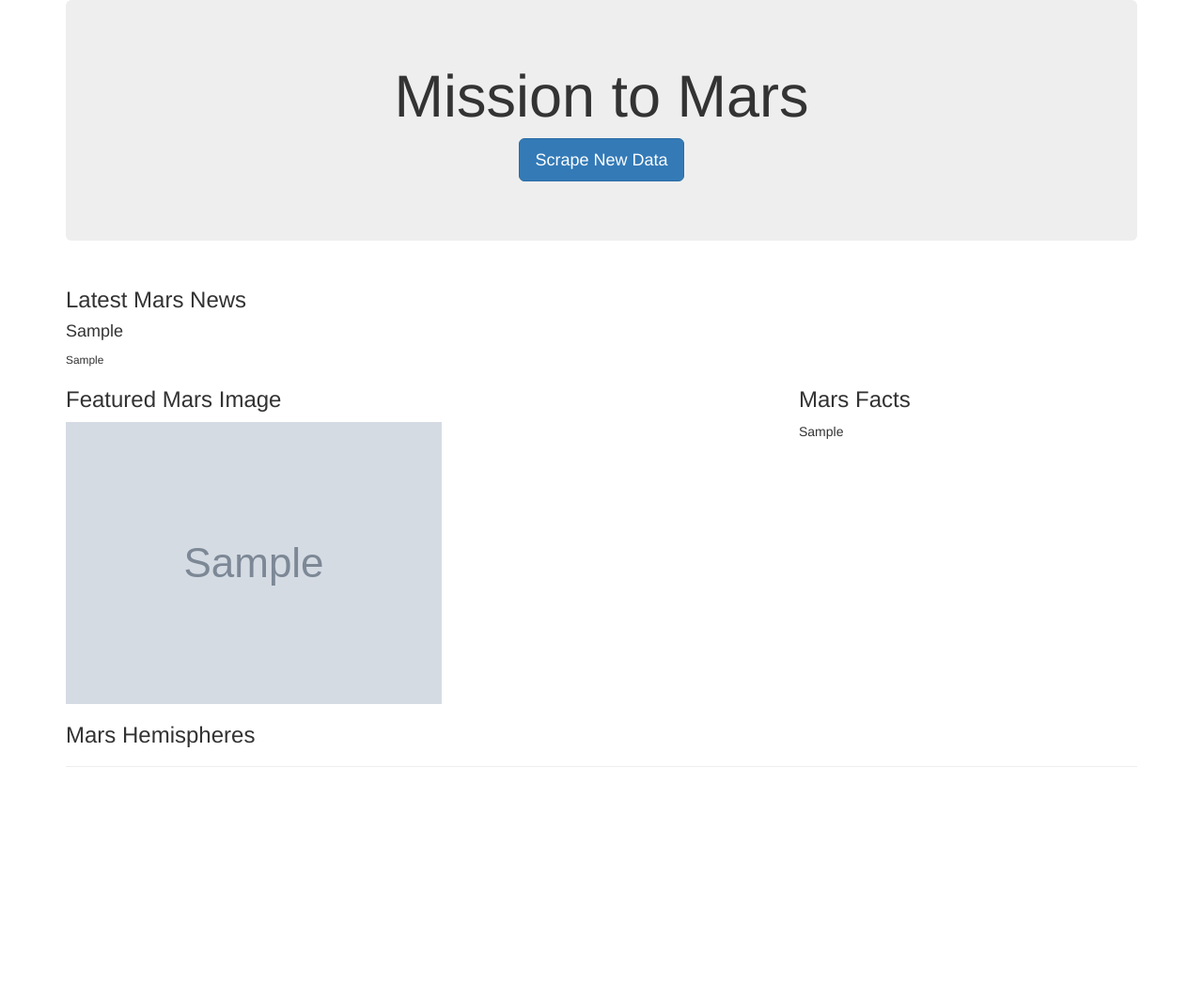
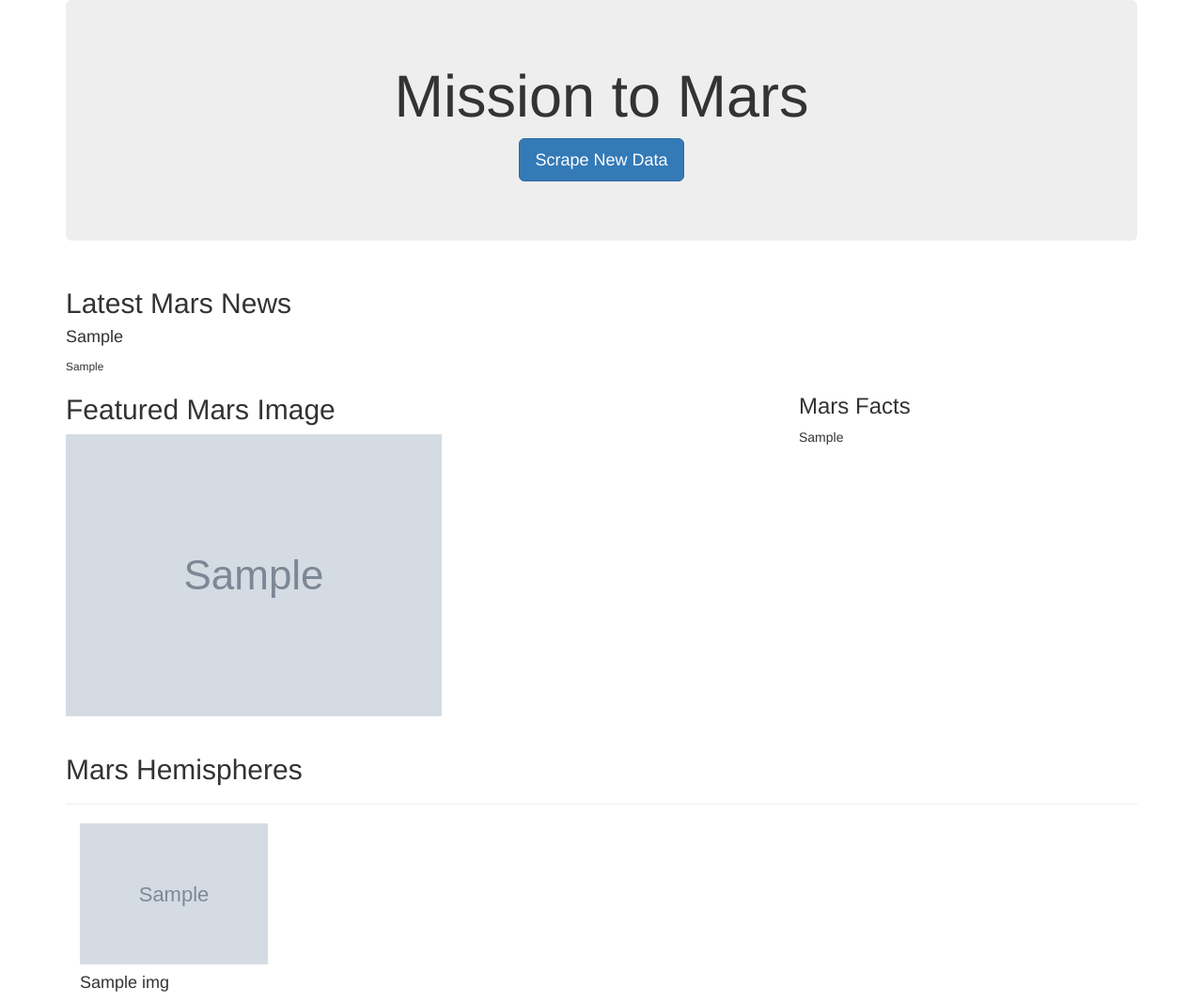
Before and after one commit to rebekahcallkacz/web-scraping-challenge, a Flask app: page / in a window 1280 px wide. Shown: the whole page at 94% size. Before the commit the page ends 816 px from the top, so only its background shows below. Run offline with Flask 2, Linux system fonts and the light colour scheme; grey boxes marked "Sample" are stand-in pictures; a database or web service that is not in the repository returns one stand-in record (values such as "Sample title"); some libraries are stand-ins or nearby versions.

Commit message:
fixed formatting and hemisphere for loop

```diff
--- a/Missions_to_Mars/templates/index.html
+++ b/Missions_to_Mars/templates/index.html
@@ -20,7 +20,7 @@
     <!-- News Title -->
     <div class="row">
       <div class="col-md-12">
-        <h3 class='heading'>Latest Mars News</h3>
+        <h2 class='heading'>Latest Mars News</h2>
         <h4>{{mars_data.news_t}}</h4>
         <small>{{mars_data.news_p}}</small>
       </div>
@@ -29,8 +29,9 @@
     <!--Image and Table-->
     <div class='row'>
         <div class='col-md-8'>
-            <h3 class='heading'>Featured Mars Image</h3>
+            <h2 class='heading'>Featured Mars Image</h2>
             <img class='img-responsive' src='{{mars_data.feat_img_url}}'/>
+            <br/>
         </div>
         <div class='col-md-4'>
             <h3 class='heading'>Mars Facts</h3>
@@ -41,9 +42,18 @@
     <!--Hemisphere Images-->
     <div class='row'>
         <div class='col-md-12'>
-            <h3 class='heading'>Mars Hemispheres</h3>
+            <h2 class='heading'>Mars Hemispheres</h2>
             <hr/>
-
+        {% for img in mars_data.hemi_img_urls %}
+        <div class='col-lg-3'>
+          <div class="card" style="width: 20rem;">
+            <div class="card-body">
+              <img class='card-img-top img-responsive' src='{{img.img_url}}'/>
+              <h4 class="card-title">{{ img.title }}</h4>
+            </div>
+          </div>
+        </div>
+        {% endfor %}
         </div>
     </div>
   </div>
```
